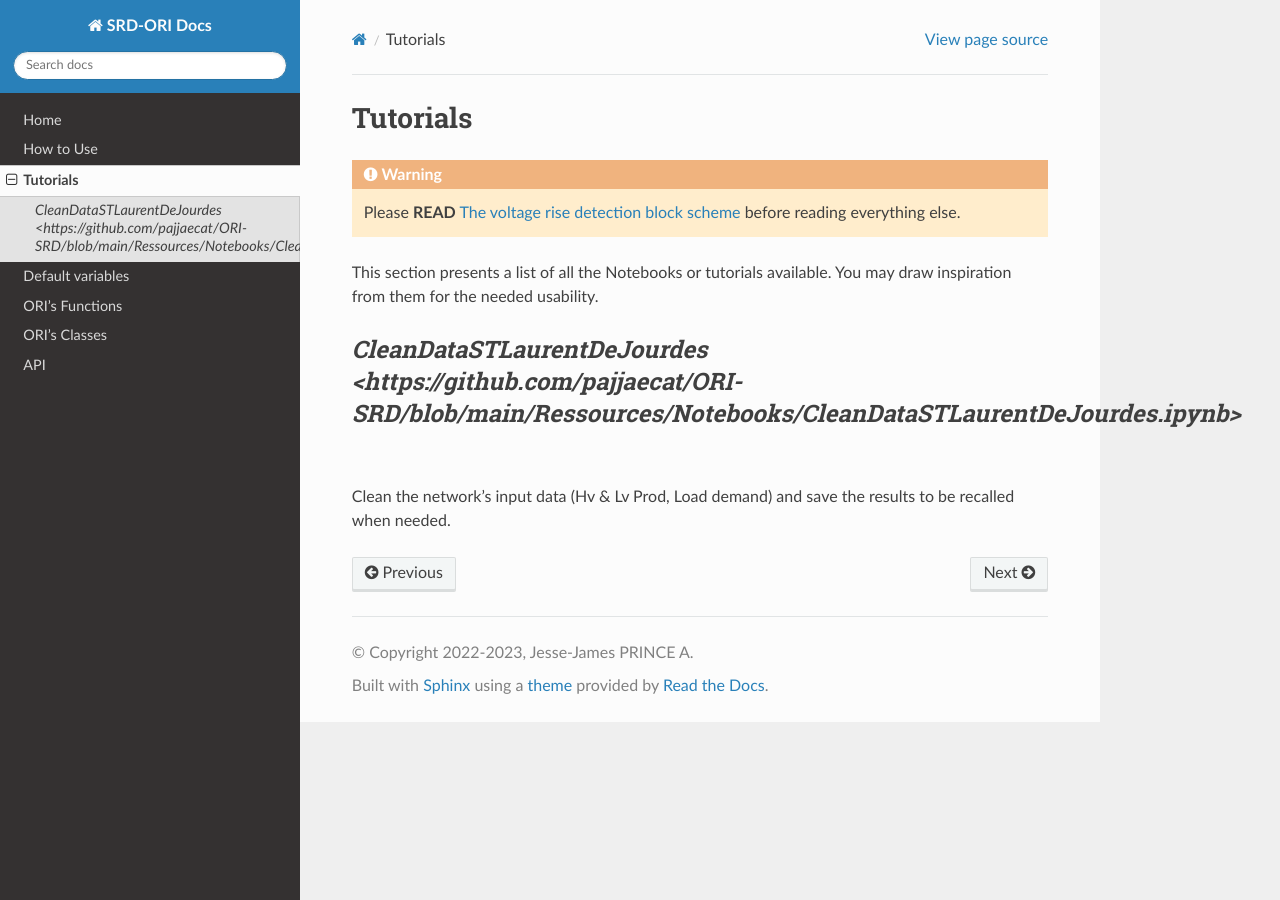
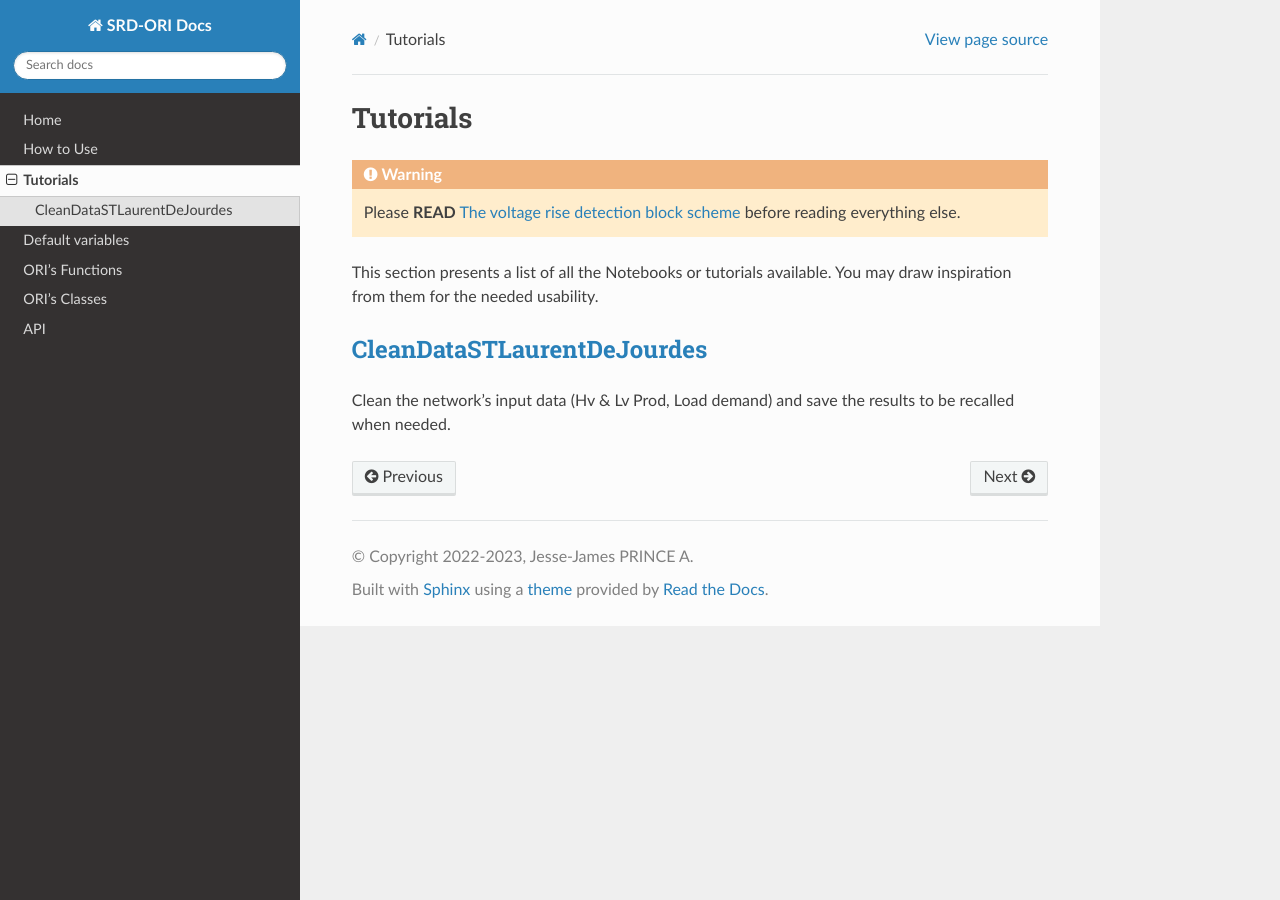
Before and after one commit to pajjaecat/ORI-SRD, a Sphinx documentation site: the page built from docs/tutorials.rst, in a window 1280 px wide. Built offline with Sphinx 7.4.7 and the Read the Docs theme 2.0.0, drawn with Linux system fonts in a browser that asks for light colours.

Commit message:
Update tutorials.rst

```diff
--- a/docs/tutorials.rst
+++ b/docs/tutorials.rst
@@ -11,6 +11,6 @@ This section presents a list of all the Notebooks or tutorials available. You ma
 
 .. _CleanDataSTLaurentDeJourdes:
 
-`CleanDataSTLaurentDeJourdes <https://github.com/pajjaecat/ORI-SRD/blob/main/Ressources/Notebooks/CleanDataSTLaurentDeJourdes.ipynb>`
-*************************************************************************************************************************************
+`CleanDataSTLaurentDeJourdes <https://github.com/pajjaecat/ORI-SRD/blob/main/Ressources/Notebooks/CleanDataSTLaurentDeJourdes.ipynb>`_
+**************************************************************************************************************************************
 Clean the network's input data (Hv & Lv Prod, Load demand) and save the results to be recalled when needed.
```
